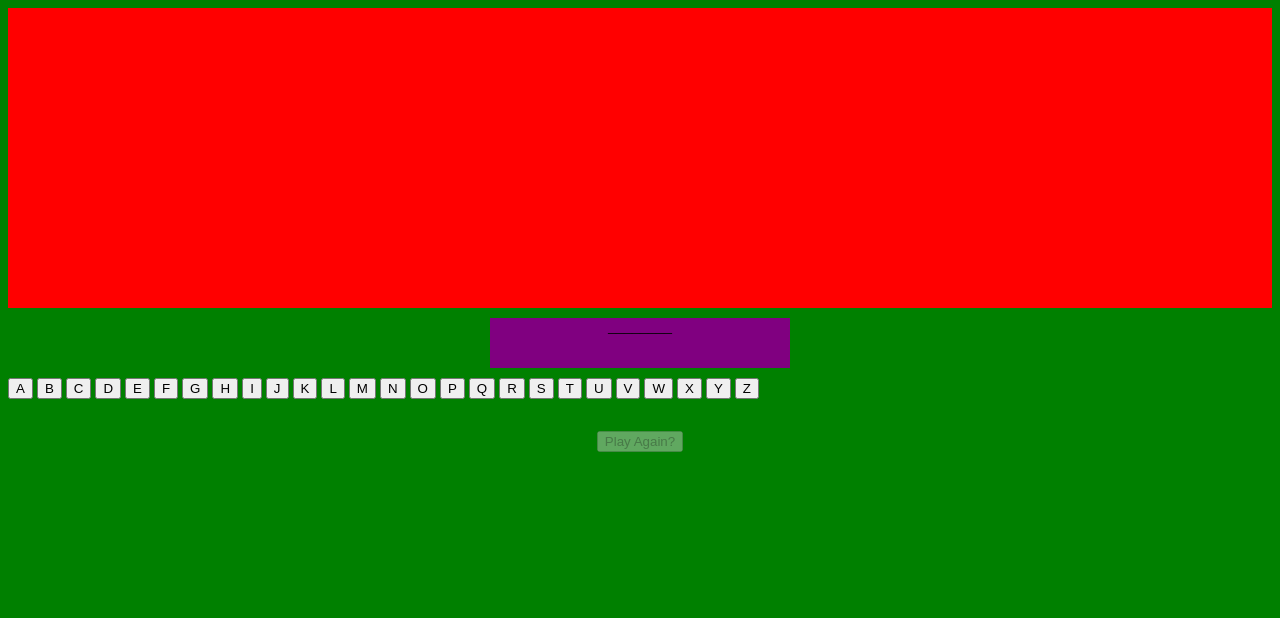
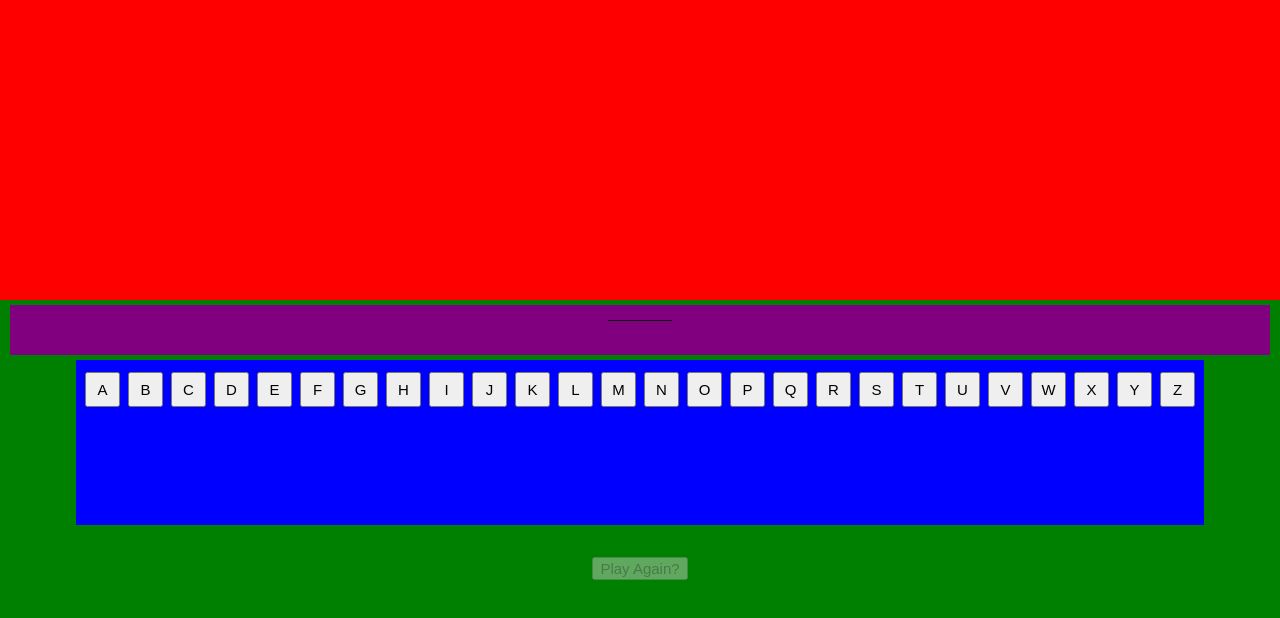
Before and after one commit to StarKat7/Disgraceman, a plain HTML site: page index.html in a window 1280 px wide. Drawn offline with Linux system fonts and the light colour scheme.

Commit message:
CSS styling work, tweaks to HTML

```diff
--- a/css/style.css
+++ b/css/style.css
@@ -5,34 +5,55 @@
   body {
     display: grid;
     background-color: green;
+    grid-template-areas:
+        "flamebox"
+        "knightword"
+        "letterbuttons"
+        "replay";
+    margin: 0;
   }
 
   #flame-box {
     height: 300px;
     background-color: red;
+    grid-area: "flamebox";
   }
 
   #knights-word {
     height: 50px;
-    width: 300px;
+    /* width: 300px; */
     justify-content: center;
-    margin: 10px auto;
+    margin: 5px 10px;
     background-color: purple;
     text-align: center;
+    padding: 5px auto 5px auto;
   }
 
   #knights-word > p {
-    letter-spacing: 5px;
+    letter-spacing: 3px;
   }
 
-  #alpha-buttons {
-    height: 150px;
-    width: 100px;
+  #alphabuttons {
+    display: flex;
+    flex-wrap: wrap;
+    height: 165px;
+    /* width: 300px; */
+    position: center;
     background-color: blue;
+    justify-content: center;
+    margin: auto;
+    padding: 10px 5px;
+  }
+
+  .letter {
+    font-size: 15px;
+    width: 35px;
+    height: 35px;
+    margin: 2px 4px;
   }
 
   #replay {
     display: flex;
-    bottom: 10px;
     margin: 0 auto;
+    font-size: 15px;
   }
--- a/index.html
+++ b/index.html
@@ -26,32 +26,32 @@
         <p></p>
     </div>
     <div id="alphabuttons">
-        <button>A</button>
-        <button>B</button>
-        <button>C</button>
-        <button>D</button>
-        <button>E</button>
-        <button>F</button>
-        <button>G</button>
-        <button>H</button>
-        <button>I</button>
-        <button>J</button>
-        <button>K</button>
-        <button>L</button>
-        <button>M</button>
-        <button>N</button>
-        <button>O</button>
-        <button>P</button>
-        <button>Q</button>
-        <button>R</button>
-        <button>S</button>
-        <button>T</button>
-        <button>U</button>
-        <button>V</button>
-        <button>W</button>
-        <button>X</button>
-        <button>Y</button>
-        <button>Z</button>
+        <button class="letter">A</button>
+        <button class="letter">B</button>
+        <button class="letter">C</button>
+        <button class="letter">D</button>
+        <button class="letter">E</button>
+        <button class="letter">F</button>
+        <button class="letter">G</button>
+        <button class="letter">H</button>
+        <button class="letter">I</button>
+        <button class="letter">J</button>
+        <button class="letter">K</button>
+        <button class="letter">L</button>
+        <button class="letter">M</button>
+        <button class="letter">N</button>
+        <button class="letter">O</button>
+        <button class="letter">P</button>
+        <button class="letter">Q</button>
+        <button class="letter">R</button>
+        <button class="letter">S</button>
+        <button class="letter">T</button>
+        <button class="letter">U</button>
+        <button class="letter">V</button>
+        <button class="letter">W</button>
+        <button class="letter">X</button>
+        <button class="letter">Y</button>
+        <button class="letter">Z</button>
     </div>
     <div id="victory">
         <p></p>
```
